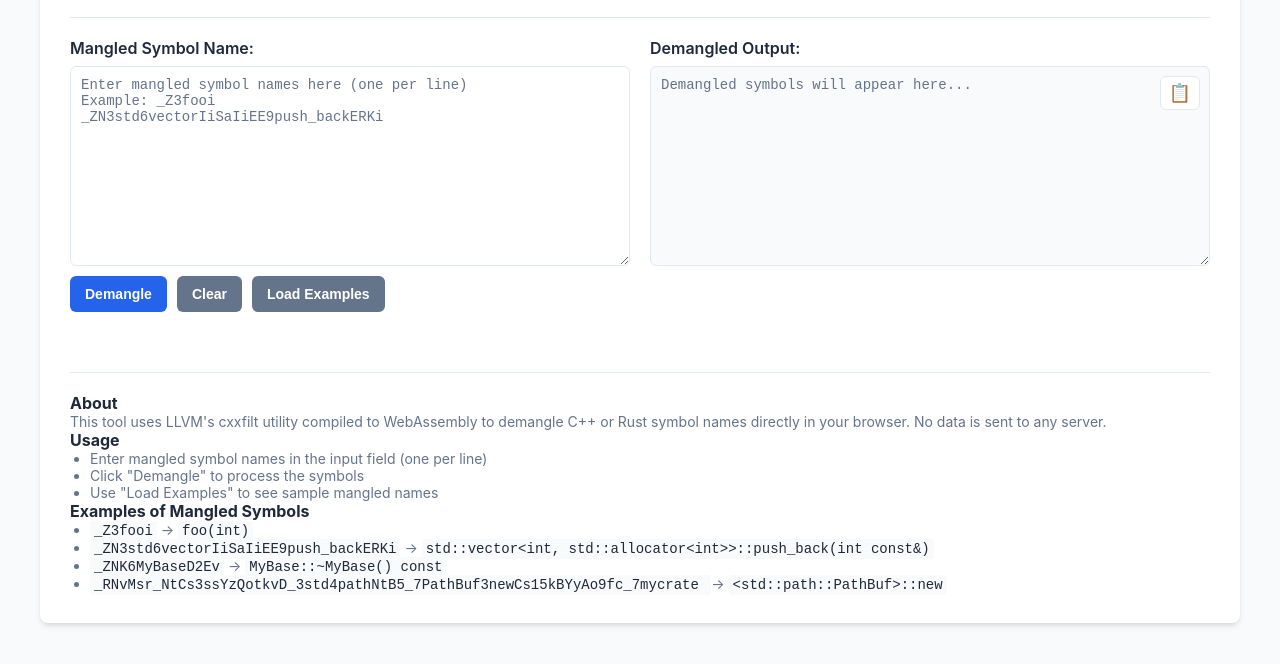
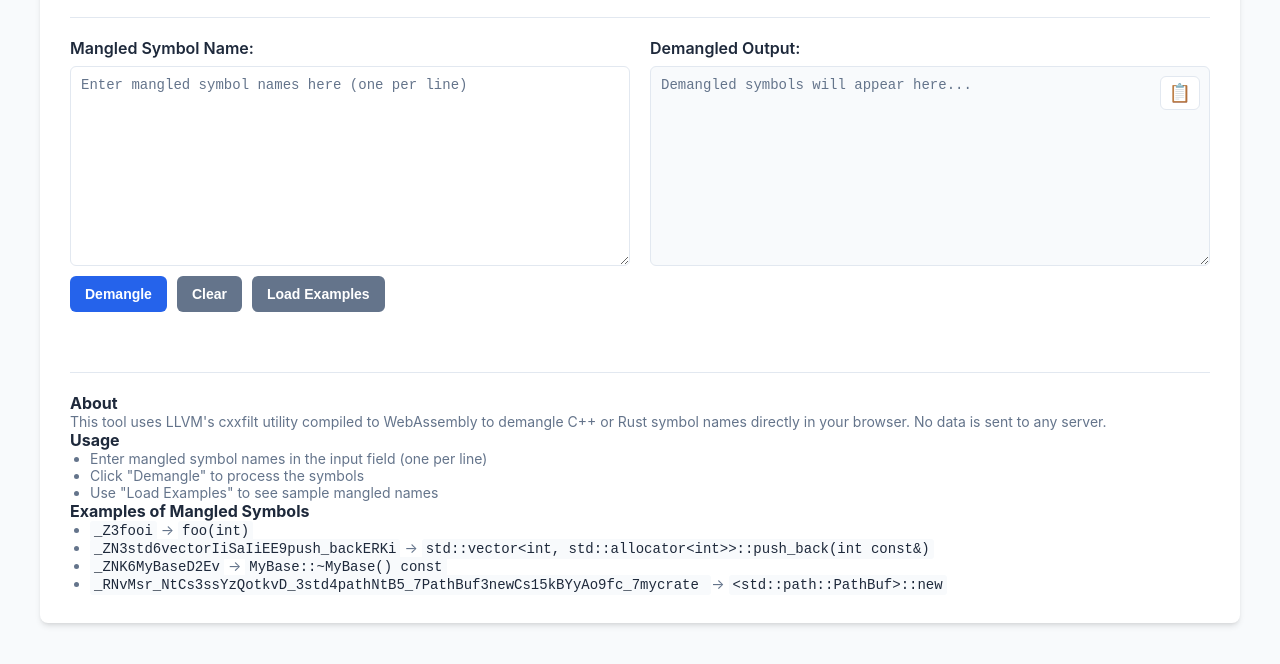
Before and after one commit to el-ev/cxxfilt.com, a website with bundled scripts: page index.html in a window 1280 px wide. Shown: the part 100-764 px from the top of the page. Built offline with nearby package versions, Linux system fonts and the light colour scheme.

Commit message:
Update style

```diff
--- a/index.html
+++ b/index.html
@@ -27,7 +27,7 @@
             <div class="input-section">
                 <label for="mangled-input">Mangled Symbol Name:</label>
                 <textarea id="mangled-input"
-                    placeholder="Enter mangled symbol names here (one per line)&#10;Example: _Z3fooi&#10;_ZN3std6vectorIiSaIiEE9push_backERKi"></textarea>
+                    placeholder="Enter mangled symbol names here (one per line)"></textarea>
                 <div class="controls">
                     <button id="demangle-btn" class="primary-btn">Demangle</button>
                     <button id="clear-btn" class="secondary-btn">Clear</button>
--- a/src/index.ts
+++ b/src/index.ts
@@ -117,6 +117,7 @@ class DemanglerService {
         try {
             this.statusManager.setStatus('Demangling...');
             demangleBtn.disabled = true;
+            // FIXME: main could only be called once
             await cxxfiltModule.callMain(mangledSymbols);
 
             if (this.demangleHadError) {
--- a/styles.css
+++ b/styles.css
@@ -158,13 +158,21 @@ label {
     margin-bottom: 8px;
 }
 
+@font-face {
+    src: url(fonts/regular.woff2) format("woff2");
+    font-family: ml;
+    font-weight: 100 900;
+    font-style: normal;
+    unicode-range: U+0020-007F;
+}
+
 textarea {
     width: 100%;
     min-height: 150px;
     padding: 10px;
     border: 1px solid var(--border-color);
     border-radius: 6px;
-    font-family: "Courier New", Courier, monospace;
+    font-family: monolisa, "Courier New", Courier, monospace;
     font-size: 14px;
     resize: vertical;
     box-sizing: border-box;
@@ -284,11 +292,12 @@ footer ul {
 footer code {
     background-color: var(--background-color);
     color: var(--text-primary);
+    font-family: monolisa, "Courier New", Courier, monospace;
     padding: 2px 4px;
     border-radius: 3px;
+    white-space: nowrap;
 }
 
-/* Loading animation */
 @keyframes spin {
     to {
         transform: rotate(360deg);
@@ -306,7 +315,6 @@ footer code {
     margin-right: 8px;
 }
 
-/* Responsive design */
 @media (max-width: 767px) {
     body {
         padding: 5px;
```
Also changed, not shown: fonts/regular.woff2 (added).
